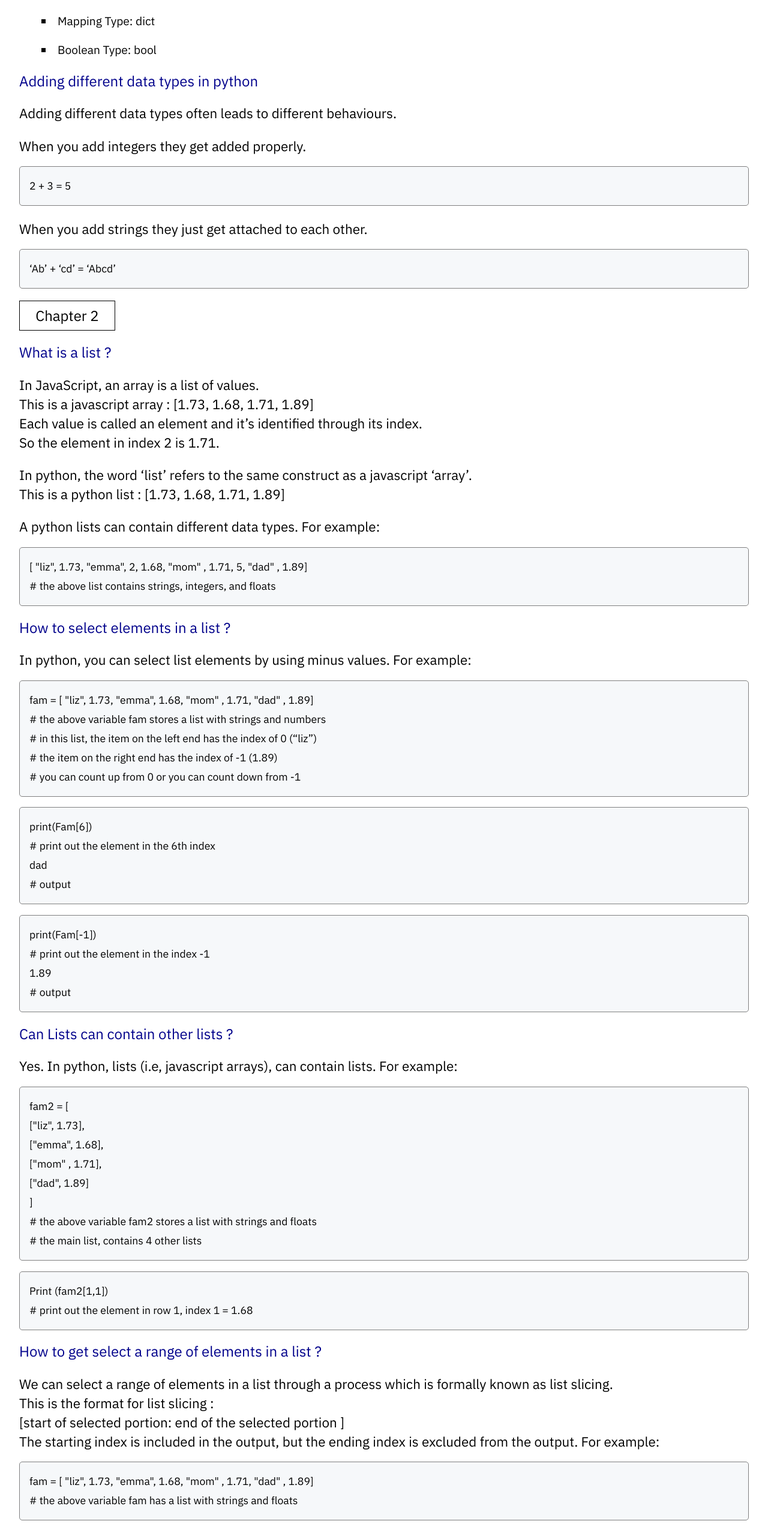
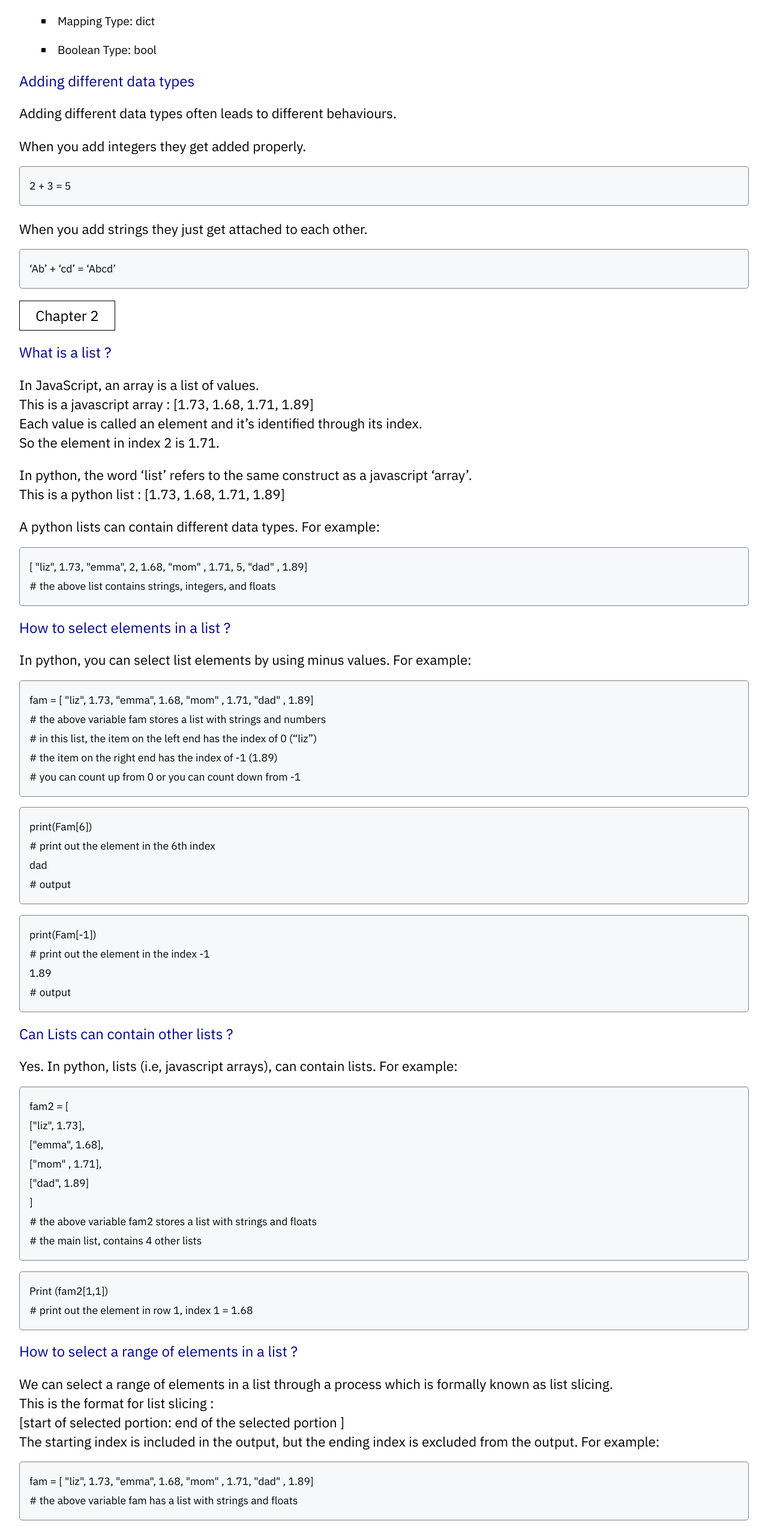
Before and after one commit to Elir-Mahad/notes, a Next.js app: page /intro-to-python in a window 1280 px wide. Shown: the part 1182-3732 px from the top of the page at 60% size. Built offline with nearby package versions, Linux system fonts and the light colour scheme.

Commit message:
content(PostMenu): review all chap 3,2,1 headings

```diff
--- a/components/PostMenu.js
+++ b/components/PostMenu.js
@@ -47,51 +47,57 @@ function PostMenu() {
           <ol>
             {/* Chapter one below */}
 
+            {/*  */}
             <Link to="" spy={true} smooth={true}>
               <PmOption>How to declare variables/constants in python</PmOption>
             </Link>
 
+            {/*  */}
             <Link to="" spy={true} smooth={true}>
               <PmOption>How many data types does Python have </PmOption>
             </Link>
 
+            {/*  */}
             <Link to="" spy={true} smooth={true}>
-              <PmOption>
-                Adding different data types leads to different behaviours.
-              </PmOption>
+              <PmOption>Adding different data types</PmOption>
             </Link>
 
+            {/*  */}
             {/* Chapter two below */}
             <Link to="" spy={true} smooth={true}>
               <PmOption>What is a List </PmOption>
             </Link>
 
+            {/*  */}
             <Link to="" spy={true} smooth={true}>
               <PmOption>How to select elements in a list </PmOption>
             </Link>
 
+            {/*  */}
             <Link to="" spy={true} smooth={true}>
               <PmOption>Can Lists can contain other lists </PmOption>
             </Link>
 
+            {/*  */}
             <Link to="" spy={true} smooth={true}>
-              <PmOption>
-                How to get select a range of elements in a list
-              </PmOption>
+              <PmOption>How to select a range of elements in a list</PmOption>
             </Link>
 
+            {/*  */}
             <Link to="" spy={true} smooth={true}>
-              <PmOption>How to change a list element </PmOption>
+              <PmOption>How to change the value of a list element </PmOption>
             </Link>
 
+            {/*  */}
             <Link to="" spy={true} smooth={true}>
               <PmOption>How to add and remove elements </PmOption>
             </Link>
 
+            {/*  */}
             <Link to="" spy={true} smooth={true}>
               <PmOption>
-                How to copy elements in a list into another list, and only
-                making changes to the 2nd list
+                How to copy elements in a list into another list, and only make
+                changes to the 2nd list
               </PmOption>
             </Link>
 
@@ -102,10 +108,19 @@ function PostMenu() {
               </PmOption>
             </Link>
 
+            {/*  */}
+            <Link to="" spy={true} smooth={true}>
+              <PmOption>
+                Overview of the max, count, and replace functions
+              </PmOption>
+            </Link>
+
+            {/*  */}
             <Link to="" spy={true} smooth={true}>
               <PmOption>How to install python packages </PmOption>
             </Link>
 
+            {/*  */}
             <Link to="" spy={true} smooth={true}>
               <PmOption>How to import packages and modules</PmOption>
             </Link>
--- a/components/intropychaps/IntroPyOne.js
+++ b/components/intropychaps/IntroPyOne.js
@@ -51,7 +51,7 @@ function IntroPyOne() {
 
       <Litem> Boolean Type: bool </Litem>
 
-      <SubHeading>Adding different data types in python </SubHeading>
+      <SubHeading>Adding different data types </SubHeading>
       <Sentence>
         Adding different data types often leads to different behaviours.{" "}
       </Sentence>
--- a/components/intropychaps/IntroPyTwo.js
+++ b/components/intropychaps/IntroPyTwo.js
@@ -81,9 +81,7 @@ function IntroPyTwo() {
         Print (fam2[1,1]) <br /># print out the element in row 1, index 1 = 1.68
       </Code>
 
-      <SubHeading>
-        How to get select a range of elements in a list ?{" "}
-      </SubHeading>
+      <SubHeading>How to select a range of elements in a list ? </SubHeading>
       <Sentence>
         We can select a range of elements in a list through a process which is
         formally known as list slicing. <br />
@@ -122,7 +120,7 @@ function IntroPyTwo() {
         provided, python counts to the end of the list
       </Code>
 
-      <SubHeading>How to change a list element ?</SubHeading>
+      <SubHeading>How to change the value of a list element ?</SubHeading>
 
       <Sentence>
         In the below example, we are going to change the value of a list element
@@ -196,8 +194,8 @@ function IntroPyTwo() {
       </Code>
 
       <SubHeading>
-        How to copy elements in a list into another list, and only making
-        changes to the 2nd list ?
+        How to copy elements in a list into another list, and only make changes
+        to the 2nd list ?
       </SubHeading>
 
       <Sentence>
```
